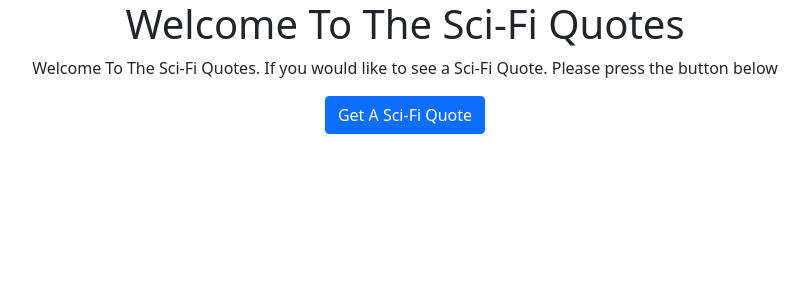
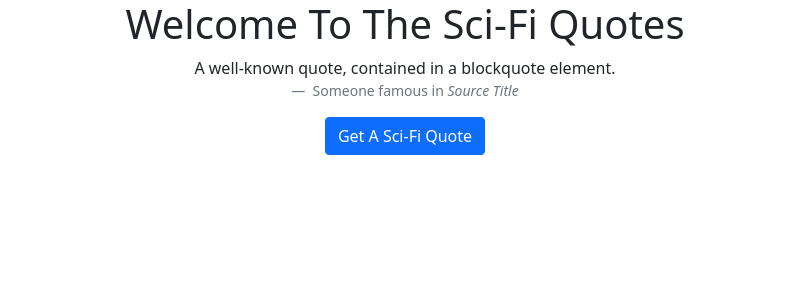
Before and after one commit to TheTuna/Ad_Astra, a Flask app: page / in a window 1280 px wide. Shown: the top 300 px of the page, without its empty margins (235-1044 px from the left). Run offline with Flask 3, Linux system fonts and the light colour scheme.

Commit message:
change container to figure to expand to backquote

```diff
--- a/app/templates/index.html
+++ b/app/templates/index.html
@@ -12,9 +12,17 @@
     <h1 class="text-center">Welcome To The Sci-Fi Quotes</h1>
 </div>
 
-<div class="container-md">
-  <p class="text-center" class="fs-3" id="quote-text">Welcome To The Sci-Fi Quotes. If you would like to see a Sci-Fi Quote. Please press the button below</p>
-</div>
+<figure class="text-center">
+    <p>A well-known quote, contained in a blockquote element.</p>
+  <figcaption class="blockquote-footer">
+    Someone famous in <cite title="Source Title">Source Title</cite>
+  </figcaption>
+</figure>
+
+<!-- <div class="container-md">
+  <p class="text-center" id="quote-text">Welcome To The Sci-Fi Quotes. If you would like to see a Sci-Fi Quote. Please press the button below</p>
+
+</div> -->
 
 <div class="text-center">
     <button class="btn btn-primary" onclick="quote()">Get A Sci-Fi Quote</button>
```
